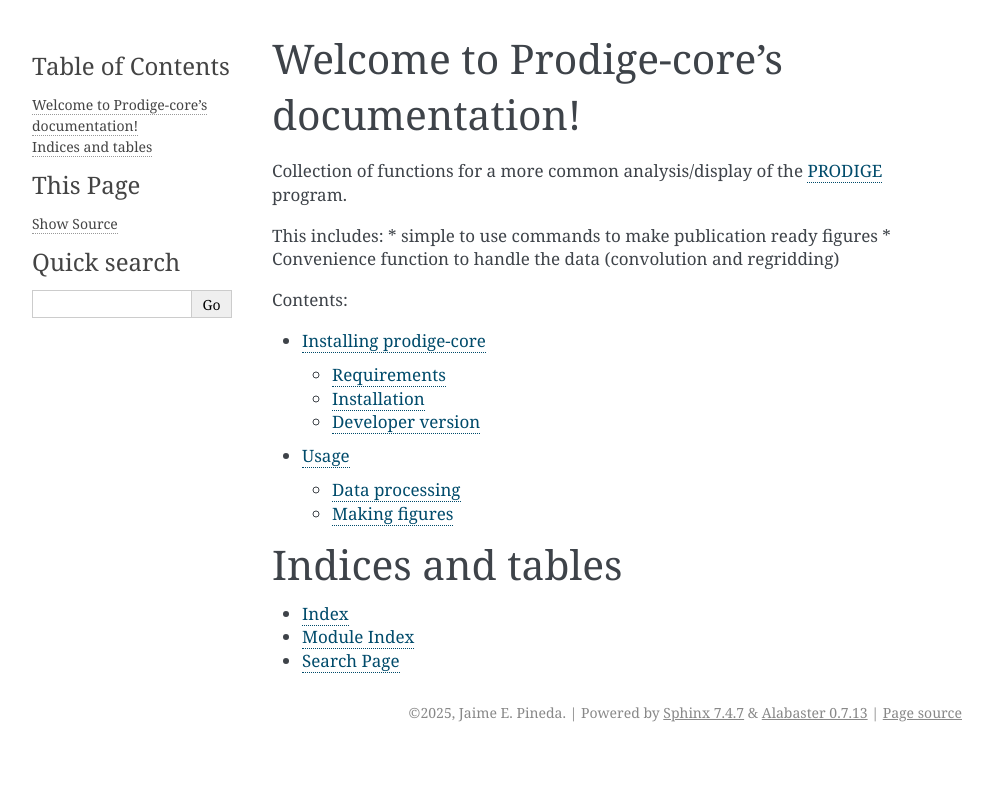
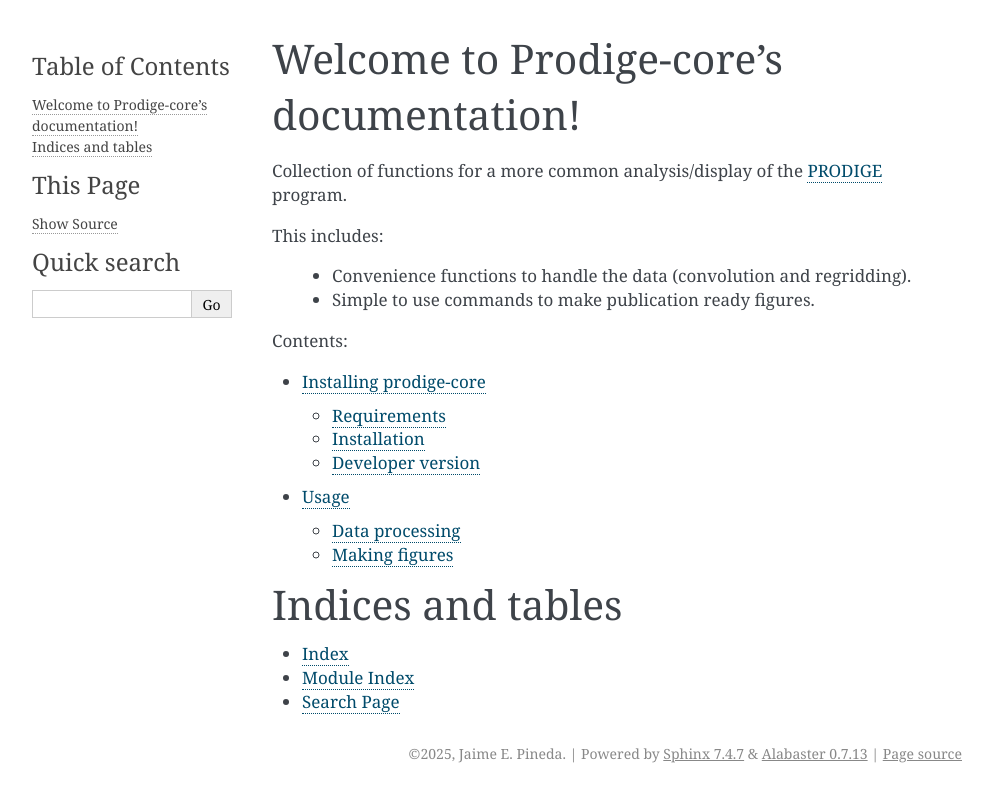
Before and after one commit to NOEMA-PRODIGE/prodige-core, a Sphinx documentation site: the page built from docs/index.rst, in a window 1280 px wide. Shown: the top 802 px of the page, without its empty margins (148-1141 px from the left). Built offline with Sphinx 7.4.7, drawn with Linux system fonts in a browser that asks for light colours.

Commit message:
small modifications -changed action file with codecov -small change in documentation index

```diff
--- a/docs/index.rst
+++ b/docs/index.rst
@@ -1,11 +1,13 @@
 Welcome to Prodige-core's documentation!
 ========================================
 
-Collection of functions for a more common analysis/display of the `PRODIGE <http://NOEMA-PRODIGE.github.io>`_ program.
+Collection of functions for a more common analysis/display of
+the `PRODIGE <http://NOEMA-PRODIGE.github.io>`_ program.
 
 This includes:
-* simple to use commands to make publication ready figures
-* Convenience function to handle the data (convolution and regridding)
+
+     * Convenience functions to handle the data (convolution and regridding).
+     * Simple to use commands to make publication ready figures.
 
 .. toctree::
      :maxdepth: 2
```
Also changed, not shown: 1 other file.
